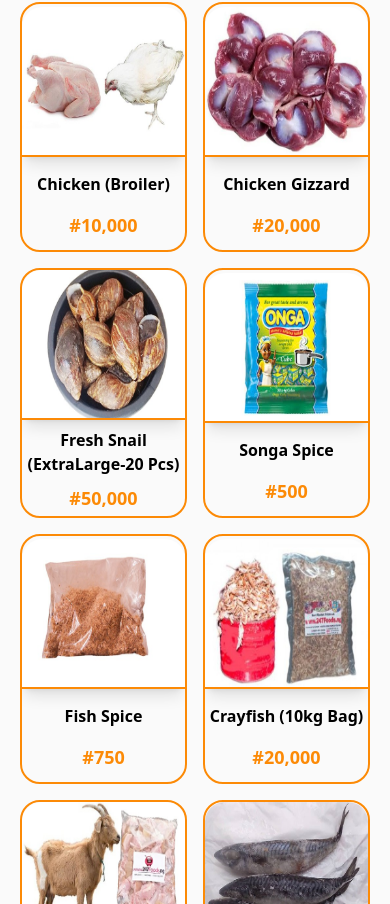
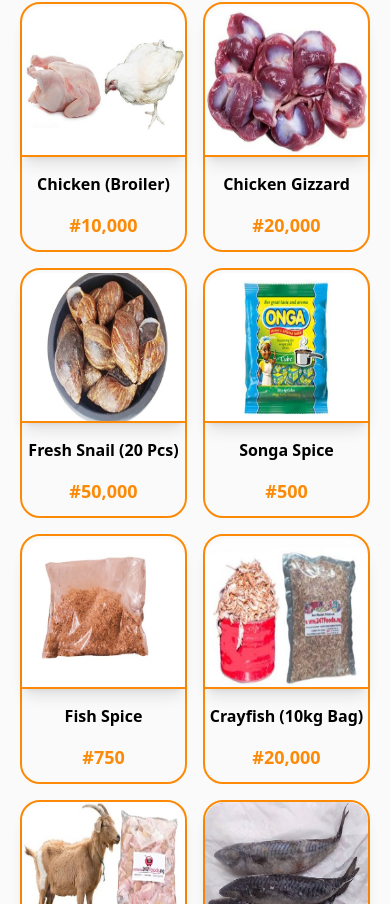
Before and after one commit to salv20/abillion, a Next.js app: page / in a window 390 px wide. Shown: the part 1900-2804 px from the top of the page. Built offline with nearby package versions, Linux system fonts and the light colour scheme; a web font is replaced by a local one.

Commit message:
products adjustments for mobile screen

```diff
--- a/components/products.jsx
+++ b/components/products.jsx
@@ -67,7 +67,7 @@ const products = [
 
   {
     src: "/assets/snail.jpg",
-    title: "fresh snail (extraLarge-20 pcs)",
+    title: "fresh snail (20 pcs)",
     price: "50,000",
     description:
       "Lorem ipsum dolor sit amet consectetur adipisicing elit. Quia, doloremque!",
@@ -175,7 +175,7 @@ const Products = () => {
             {products &&
               products.map((product, index) => (
                 <div
-                  className="text-center product-div pb-2 md:pb-4 h-[250px] sm:h-[300px] items-center  border-[#FC8A06] border-2 grid gap-2 rounded-[20px] "
+                  className="text-center pb-2 md:pb-4 h-[250px] sm:h-[300px] items-center  border-[#FC8A06] border-2 grid gap-2 rounded-[20px] "
                   key={index}
                 >
                   <Image
--- a/styles/global.css
+++ b/styles/global.css
@@ -22,12 +22,7 @@ body {
   text-transform: capitalize;
   width: fit-content;
 }
-.product-div {
-  overflow: scroll;
-}
-.product-div::-webkit-scrollbar {
-  display: none;
-}
+
 .active {
   @apply bg-[#FC8A06] rounded-[200px] px-[30px] py-[6px] font-bold capitalize text-white;
 }
```
